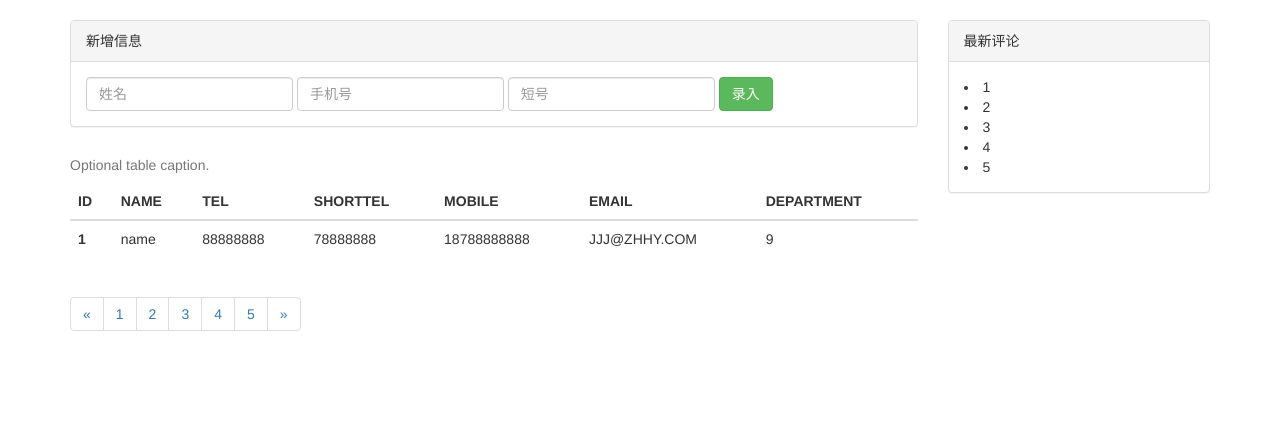
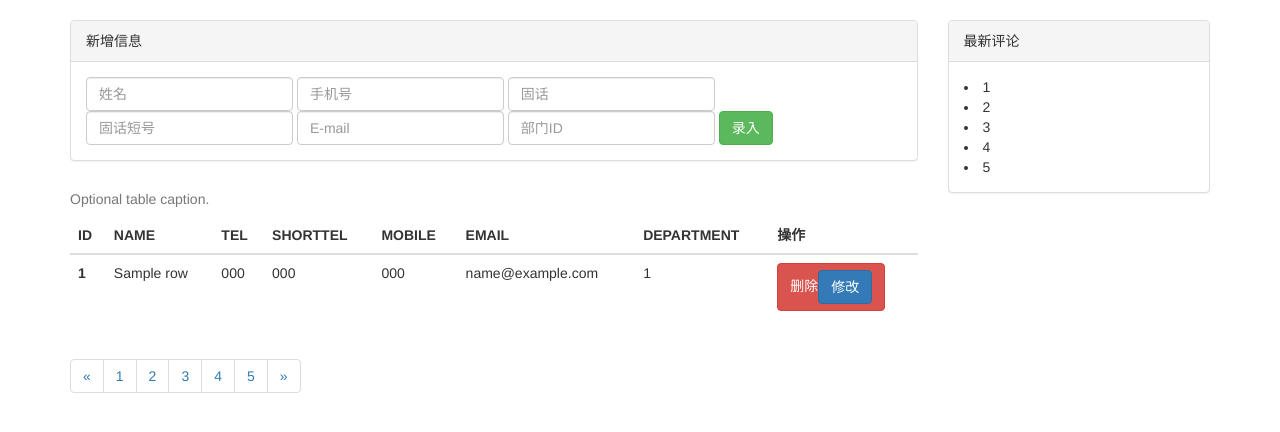
Before and after one commit to 4cerifolia/learnlearnweb, a Flask app: template 4csite/templates/phone_list.html in a window 1280 px wide. Shown: the part 52-484 px from the top of the page. Run offline with Flask 3, Linux system fonts and the light colour scheme; the template is opened without the code that fills it: most values are stand-ins (such as "Sample title", 1, 10 or a date in 2020); some libraries are stand-ins or nearby versions.

Commit message:
appupgrade

```diff
--- a/4csite/app.py
+++ b/4csite/app.py
@@ -1,9 +1,26 @@
 import pymysql
 from pymysql.cursors import DictCursor
-from flask import Flask, render_template, request
+from flask import Flask, render_template, request,redirect
 
 
 app = Flask(__name__)
+
+# 新建、删除、更新使用，不能用于查询
+def db_execute(sql,arg_list):
+    # 连接数据库
+    conn = pymysql.connect(host='127.0.0.1',port=3306,user='root',passwd='x910823y',charset='utf8mb4',db='addressbook')
+    cursor = conn.cursor(cursor=DictCursor)
+
+    # 根据sql语句查询数据库中的数据 修改、新增、删除 --》    conn.commit()
+    cursor.execute(sql,arg_list)
+    conn.commit()
+
+    # 关闭连接
+    cursor.close()
+    conn.close()
+
+
+
 
 
 @app.route('/phone/list')
@@ -13,7 +30,7 @@ def phone_list():
     cursor = conn.cursor(cursor=DictCursor)
 
     # 根据sql语句查询数据库中的数据
-    cursor.execute('select id,name,tel,short_tel,mobile,email,depart_id from info order by id desc')
+    cursor.execute('select id,name,tel,short_tel,mobile,email,depart_id from employeelist order by id desc')
     data_list = cursor.fetchall()
 
     # 关闭连接
@@ -30,20 +47,50 @@ def phone_list():
 def add_phone():
     # 获取了用户在页面上的数据
     inputName = request.args.get('youname')
-    inputNumber=request.args.get('younumber')
-    print(inputName,inputNumber)
-    return("success!")
+    inputMobile = request.args.get('mobilenumber')
+    inputTel = request.args.get('telnumber')
+    inputShorttel= request.args.get('shorttel')
+    inputEmail= request.args.get('email')
+    inputdepartid= request.args.get('departid')
     # 保存到数据库
     # 连接数据库
     conn = pymysql.connect(host='127.0.0.1',port=3306,user='root',passwd='x910823y',charset='utf8mb4',db='addressbook')
     cursor = conn.cursor(cursor=DictCursor)
 
-    # 根据sql语句查询数据库中的数据
-    cursor.execute('insert into employeelist ')
-    data_list = cursor.fetchall()
+    # 根据sql语句查询数据库中的数据 修改、新增、删除 --》    conn.commit()
+    cursor.execute('insert into employeelist(name,tel,short_tel,mobile,email,depart_id)values(%s,%s,%s,%s,%s,%s)',[inputName,inputTel,inputShorttel,inputMobile,inputEmail,inputdepartid])
+    conn.commit()
 
     # 关闭连接
     cursor.close()
     conn.close()
+
+
+    #成功后重定向至phone_list.html
+    return redirect('/phone/list')
+
+# 删除一条信息
+@app.route('/del/phone')
+def del_phone():
+    delKey = request.args.get('del_key')
+    #根据key值删除数据库中内容
+    #delete from *table name* where id=1
+
+    # 连接数据库
+    conn = pymysql.connect(host='127.0.0.1',port=3306,user='root',passwd='x910823y',charset='utf8mb4',db='addressbook')
+    cursor = conn.cursor(cursor=DictCursor)
+
+    # 根据sql语句查询数据库中的数据 修改、新增、删除 --》    conn.commit()
+    cursor.execute('delete from employeelist where id=%s',[delKey,])
+    conn.commit()
+
+    # 关闭连接
+    cursor.close()
+    conn.close()
+
+    #成功后重定向至phone_list.html
+    return redirect('/phone/list')
+
+
 if __name__ == '__main__':
     app.run()
--- a/4csite/templates/phone_list.html
+++ b/4csite/templates/phone_list.html
@@ -80,11 +80,23 @@
               </div>
               <div class="form-group">
                 <label class="sr-only">手机号</label>
-                <input type="text" class="form-control" placeholder="手机号" name="phonenumber">
+                <input type="text" class="form-control" placeholder="手机号" name="mobilenumber">
               </div>
               <div class="form-group">
-                <label class="sr-only">短号</label>
-                <input type="text" class="form-control" placeholder="短号" name="phonenumber">
+                <label class="sr-only">固话</label>
+                <input type="text" class="form-control" placeholder="固话" name="telnumber">
+              </div>
+              <div class="form-group">
+                <label class="sr-only">固话短号</label>
+                <input type="text" class="form-control" placeholder="固话短号" name="shorttel">
+              </div>
+              <div class="form-group">
+                <label class="sr-only">E-mail</label>
+                <input type="text" class="form-control" placeholder="E-mail" name="email">
+              </div>
+              <div class="form-group">
+                <label class="sr-only">部门ID（1-9）</label>
+                <input type="text" class="form-control" placeholder="部门ID" name="departid">
               </div>
               <button type="submit" class="btn btn-success">录入</button>
             </form>
@@ -102,18 +114,22 @@
               <th>MOBILE</th>
               <th>EMAIL</th>
               <th>DEPARTMENT</th>
+              <th>操作</th>
             </tr>
           </thead>
           <tbody>
+            {% for row in data_list %}
             <tr>
-              <th scope="row">1</th>
-              <td>name</td>
-              <td>88888888</td>
-              <td>78888888</td>
-              <td>18788888888</td>
-              <td>JJJ@ZHHY.COM</td>
-              <td>9</td>
+              <th scope="row">{{row.id}}</th>
+              <td>{{row.name}}</td>
+              <td>{{row.tel}}</td>
+              <td>{{row.shorttel}}</td>
+              <td>{{row.mobile}}</td>
+              <td>{{row.email}}</td>
+              <td>{{row.departid}}</td>
+              <td><a class="btn btn-danger" href="/del/phone?delid={{row.id}}">删除</button><button type="button" class="btn btn-primary">修改</button></td>
             </tr>
+            {% endfor %}
           </tbody>
         </table>
       </div>
```
